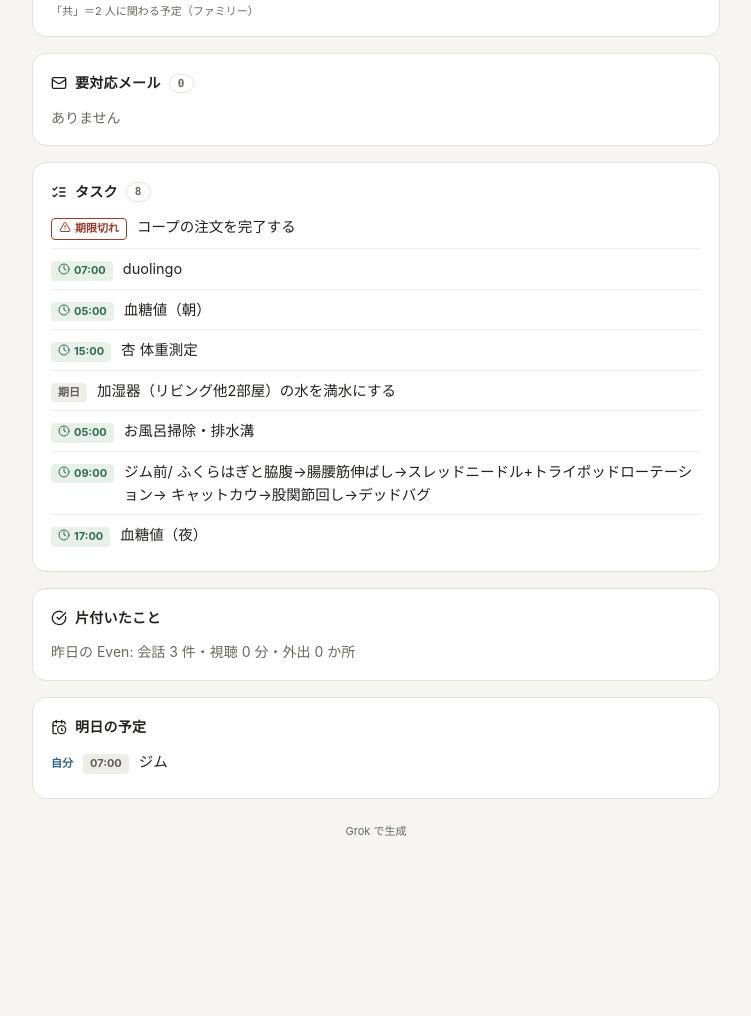
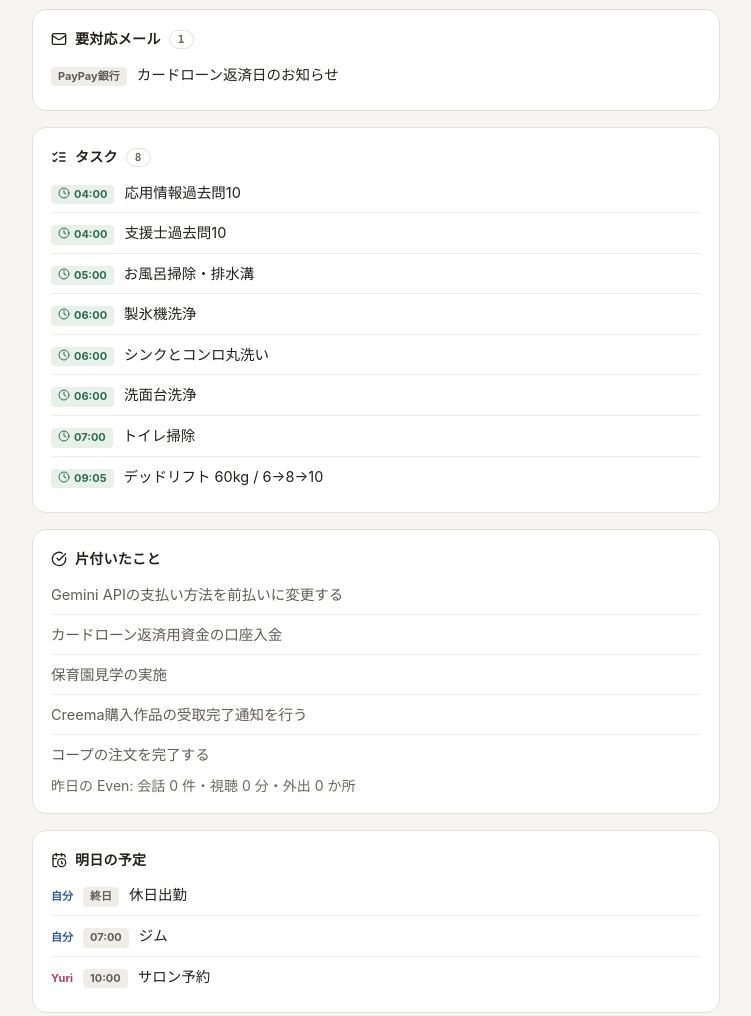
Before and after one commit to 1000says/morning-brief-e149854be5, a plain HTML site: page index.html in a window 1280 px wide. Shown: the part 1209-2225 px from the top of the page, without its empty margins (264-1015 px from the left). Before the commit the page ends 2105 px from the top, so only its background shows below. Drawn offline with Linux system fonts and the light colour scheme; no server answers.

Commit message:
brief: 2026-11-22 (generated 04:18 JST)

```diff
--- a/index.html
+++ b/index.html
@@ -9,9 +9,9 @@
 <meta name="brief-sources" content="cal=6;ok=6;ev=3">
 <!-- ▲置換 -->
 <meta name="color-scheme" content="light dark">
-<title>モーニングブリーフ 2026-11-21</title>
+<title>モーニングブリーフ 2026-11-22</title>
 <!-- ▼置換: 日付（今日の YYYY-MM-DD・title と同じ日） -->
-<script type="application/json" id="tlx-data">{"date":"2026-11-21"}</script>
+<script type="application/json" id="tlx-data">{"date":"2026-11-22"}</script>
 <!-- ▲置換 -->
 <style>
 :root{ color-scheme:light dark;
@@ -116,7 +116,7 @@ footer{font-size:11px;color:var(--mute);text-align:center;margin-top:24px}
 <header>
 <p class="kicker">朝のブリーフ</p>
 <!-- ▼置換: 日付 -->
-<h1>11月21日<small>（土）</small></h1>
+<h1>11月22日<small>（日）</small></h1>
 <!-- ▲置換 -->
 <nav class="nav"><a class="nav-archive" href="archive/">これまでのブリーフ</a></nav>
 </header>
@@ -125,8 +125,9 @@ footer{font-size:11px;color:var(--mute);text-align:center;margin-top:24px}
 <h2>今日いちばん大事なこと</h2>
 <!-- ▼置換: 1〜3 項目 -->
 <ol>
-<li>コープの注文を完了する</li>
-<li>ジムと配送の受取</li>
+<li>ジム（07:00–09:00）</li>
+<li>配送の受け取り（複数）</li>
+<li>カードローン返済日の資金確認</li>
 </ol>
 <!-- ▲置換 -->
 </section>
@@ -137,7 +138,7 @@ footer{font-size:11px;color:var(--mute);text-align:center;margin-top:24px}
 <div class="allday">
 <span class="lbl">終日</span>
 <!-- ▼置換: 終日の予定（無ければ div の中を空にする） -->
-<div class="cell"></div>
+<div class="cell"><span class="chip me">配送</span></div>
 <div class="cell"></div>
 <!-- ▲置換 -->
 </div>
@@ -147,9 +148,9 @@ footer{font-size:11px;color:var(--mute);text-align:center;margin-top:24px}
 </div>
 <!-- ▼置換: 自分のレーン -->
 <div class="lane me">
-<div class="ev long" style="--s:6;--e:7.983;--c:0;--n:2"><b>04:30–07:59</b><span class="nm">配送</span></div>
-<div class="ev long" style="--s:7;--e:9;--c:1;--n:2"><b>07:00–09:00</b><span class="nm">ジム</span></div>
-<div class="ev long" style="--s:9;--e:12"><b>09:00–12:00</b><span class="nm">配送</span></div>
+<div class="ev long" style="--s:6;--e:13;--c:0;--n:3"><b>05:00–13:00</b><span class="nm">配送</span></div>
+<div class="ev long" style="--s:7;--e:10.983;--c:1;--n:3"><b>07:00–10:59</b><span class="nm">配送</span></div>
+<div class="ev long" style="--s:7;--e:9;--c:2;--n:3"><b>07:00–09:00</b><span class="nm">ジム</span></div>
 </div>
 <!-- ▲置換 -->
 <!-- ▼置換: Yuri のレーン -->
@@ -163,10 +164,12 @@ footer{font-size:11px;color:var(--mute);text-align:center;margin-top:24px}
 
 <section class="card mail">
 <!-- ▼置換: 件数 -->
-<h2>要対応メール <span class="count">0</span></h2>
+<h2>要対応メール <span class="count">1</span></h2>
 <!-- ▲置換 -->
 <!-- ▼置換: メール（無ければ「ありません」の段落だけ） -->
-<p class="none">ありません</p>
+<ul class="list">
+<li><span class="tag">PayPay銀行</span><span>カードローン返済日のお知らせ</span></li>
+</ul>
 <!-- ▲置換 -->
 </section>
 
@@ -176,14 +179,14 @@ footer{font-size:11px;color:var(--mute);text-align:center;margin-top:24px}
 <!-- ▲置換 -->
 <!-- ▼置換: タスク -->
 <ul class="list">
-<li><span class="tag over">期限切れ</span><span>コープの注文を完了する</span></li>
-<li><span class="tag due">07:00</span><span>duolingo</span></li>
-<li><span class="tag due">05:00</span><span>血糖値（朝）</span></li>
-<li><span class="tag due">15:00</span><span>杏 体重測定</span></li>
-<li><span class="tag">期日</span><span>加湿器（リビング他2部屋）の水を満水にする</span></li>
+<li><span class="tag due">04:00</span><span>応用情報過去問10</span></li>
+<li><span class="tag due">04:00</span><span>支援士過去問10</span></li>
 <li><span class="tag due">05:00</span><span>お風呂掃除・排水溝</span></li>
-<li><span class="tag due">09:00</span><span>ジム前/ ふくらはぎと脇腹→腸腰筋伸ばし→スレッドニードル+トライポッドローテーション→ キャットカウ→股関節回し→デッドバグ</span></li>
-<li><span class="tag due">17:00</span><span>血糖値（夜）</span></li>
+<li><span class="tag due">06:00</span><span>製氷機洗浄</span></li>
+<li><span class="tag due">06:00</span><span>シンクとコンロ丸洗い</span></li>
+<li><span class="tag due">06:00</span><span>洗面台洗浄</span></li>
+<li><span class="tag due">07:00</span><span>トイレ掃除</span></li>
+<li><span class="tag due">09:05</span><span>デッドリフト 60kg / 6→8→10</span></li>
 </ul>
 <!-- ▲置換 -->
 </section>
@@ -191,7 +194,14 @@ footer{font-size:11px;color:var(--mute);text-align:center;margin-top:24px}
 <section class="card done">
 <h2>片付いたこと</h2>
 <!-- ▼置換: 片付いたこと（昨日 Todoist で完了したタスク・最大 5 件。無ければ「ありません」の段落だけ） -->
-<p class="none">昨日の Even: 会話 3 件・視聴 0 分・外出 0 か所</p>
+<ul class="list">
+<li><span>Gemini APIの支払い方法を前払いに変更する</span></li>
+<li><span>カードローン返済用資金の口座入金</span></li>
+<li><span>保育園見学の実施</span></li>
+<li><span>Creema購入作品の受取完了通知を行う</span></li>
+<li><span>コープの注文を完了する</span></li>
+</ul>
+<p class="none">昨日の Even: 会話 0 件・視聴 0 分・外出 0 か所</p>
 <!-- ▲置換 -->
 </section>
 
@@ -199,7 +209,9 @@ footer{font-size:11px;color:var(--mute);text-align:center;margin-top:24px}
 <h2>明日の予定</h2>
 <!-- ▼置換: 明日の予定 -->
 <ul class="list tomorrow">
+<li><span class="who me">自分</span><span class="tag">終日</span><span>休日出勤</span></li>
 <li><span class="who me">自分</span><span class="tag">07:00</span><span>ジム</span></li>
+<li><span class="who yu">Yuri</span><span class="tag">10:00</span><span>サロン予約</span></li>
 </ul>
 <!-- ▲置換 -->
 </section>
```
